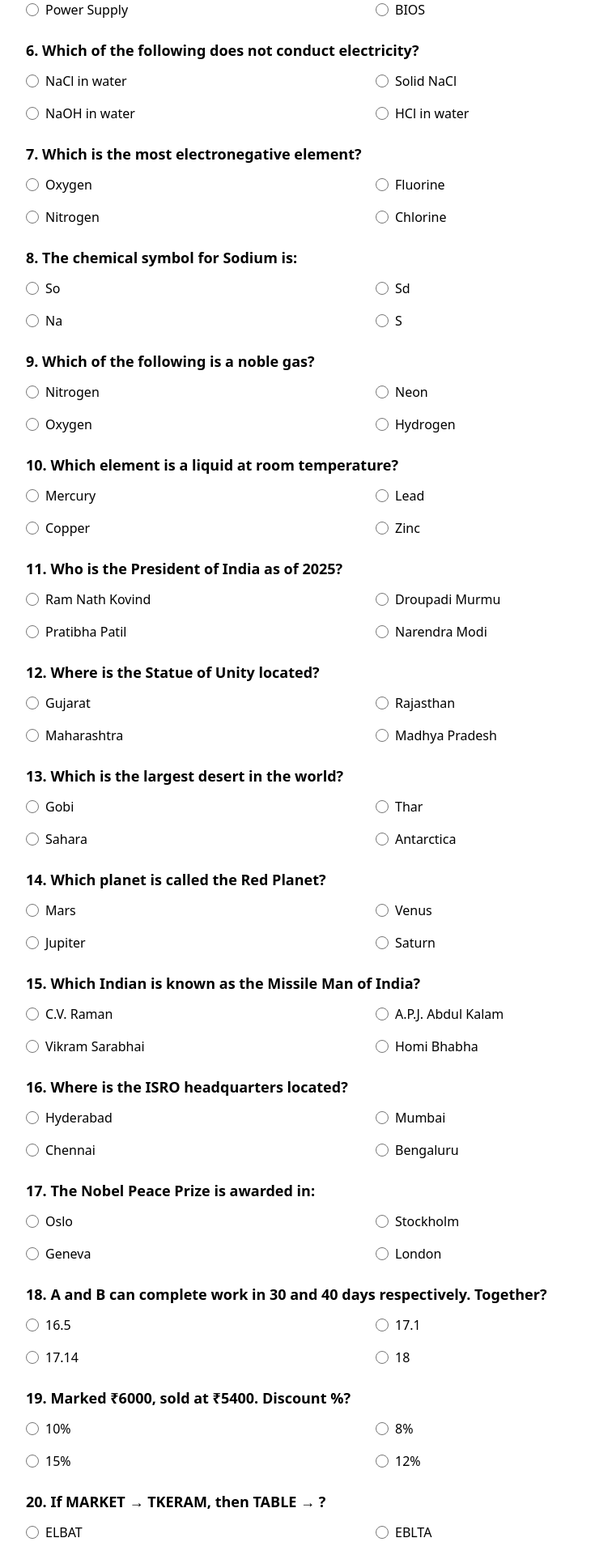
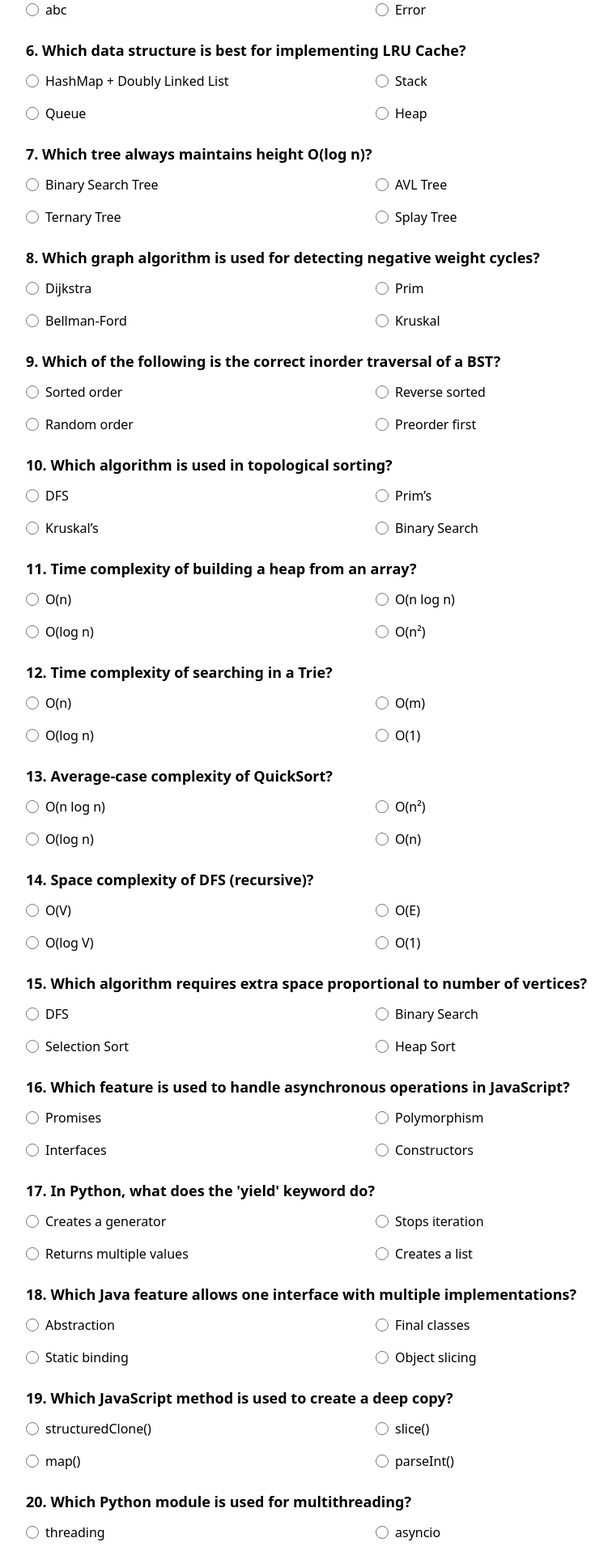
Before and after one commit to maheshkhatri2058/SigmaQuizeHost, a React (Vite) app: page /quize in a window 1280 px wide. Shown: the part 660-2580 px from the top of the page at 81% size, without its empty margins (184-940 px from the left). Built offline with nearby package versions, Linux system fonts and the light colour scheme.

Commit message:
bew fifbfbkdfv

```diff
--- a/src/UI/Landingpage.jsx
+++ b/src/UI/Landingpage.jsx
@@ -6,9 +6,8 @@ const Landingpage = () => {
     <>
     <Navbar/>
         <section className="bg-[url('/bg.jpg')] bg-cover bg-center h-screen p-4 flex flex-col justify-center align-middle items-center gap-2">
-        <h2 className='text-center align-middle text-white text-3xl  font-semibold'>Welcome to <span className='text-orange-600 font-semibold'> TECHTUSSLE </span>-25<br></br> Host By MCA Departement</h2>
+        <h2 className='text-center align-middle text-white text-3xl  font-semibold'>Welcome to <span className='text-orange-600 font-semibold'> Coding Competition </span>-25<br></br> Host By Acharya Institute of Technology</h2>
         <p className='text-[14px] text-white font-[cursive]'>
-         QuizWhiz – a thrilling quiz competition hosted as part of AVISHKARAM at Acharya Institute of Technology, Bangalore.
 
         </p>
 
--- a/src/UI/Login.jsx
+++ b/src/UI/Login.jsx
@@ -23,10 +23,10 @@ const Login = () => {
 
           {/* Left Side - Instructions */}
           <div className="w-full lg:w-1/2">
-            <h2 className="text-3xl font-bold text-yellow-700 mb-2">Welcome to QuizWizz 2025!</h2>
+            <h2 className="text-3xl font-bold text-yellow-700 mb-2">Welcome to Coding competititon 2025!</h2>
             <p className="text-xl font-semibold text-red-500 mb-4">Basic Rules</p>
             <ul className="text-base sm:text-lg text-gray-800 list-disc pl-5 space-y-2">
-              <li>⏱ You have 50 minutes to complete 50 questions.</li>
+              <li>⏱ You have 25 minutes to complete 25 questions.</li>
               <li>🧭 Close all other browser tabs before starting.</li>
               <li>🚫 Switching tabs will result in auto-termination.</li>
               <li>📵 Do not open any external apps or tools.</li>
@@ -54,7 +54,7 @@ const Login = () => {
               </div>
               <div>
                 <label className="block text-sm font-medium text-gray-700 mb-1">
-                  AUID Number:
+                  College ID:
                 </label>
                 <input
                   type="text"
--- a/src/UI/Navbar.jsx
+++ b/src/UI/Navbar.jsx
@@ -4,9 +4,9 @@ const Navbar = () => {
   return (
     <div className="bg-blue-600 text-white p-4">
       <div className="max-w-7xl mx-auto flex flex-col sm:flex-row items-center justify-between space-y-2 sm:space-y-0">
-        <h2 className="text-xl font-bold text-orange-400">TECHTUSSLE-2025</h2>
+        <h2 className="text-xl font-bold text-orange-400">TECH HABBA 2025</h2>
         <h2 className="text-base sm:text-lg text-white font-bold font-[cursive] text-center sm:text-right">
-          MASTER OF COMPUTER APPLICATION
+          Acharya Institute Of Technology
         </h2>
       </div>
     </div>
--- a/src/UI/quizedata.js
+++ b/src/UI/quizedata.js
@@ -1,264 +1,137 @@
 const quizData = [
-  // 🔸 Section A: General Computer Awareness
+  // 🔸 Section A: Advanced Output-Based Coding
   {
-    question: "What does CPU stand for?",
-    options: ["Central Process Unit", "Central Processing Unit", "Computer Processing Unit", "Central Power Unit"],
-    answer: "Central Processing Unit"
+    question: "What is the output of Python code: print([i for i in range(3)] * 2)?",
+    options: ["[0, 1, 2, 0, 1, 2]", "[0, 1, 2][0, 1, 2]", "Error", "[0, 1, 2] * 2"],
+    answer: "[0, 1, 2, 0, 1, 2]"
   },
   {
-    question: "Which type of software is MS Word?",
-    options: ["System software", "Application software", "Utility software", "Compiler"],
-    answer: "Application software"
+    question: "JavaScript output: console.log([] == ![]);",
+    options: ["true", "false", "undefined", "Error"],
+    answer: "true"
   },
   {
-    question: "Which of the following is a file extension for an Excel file?",
-    options: [".docx", ".pptx", ".xlsx", ".html"],
-    answer: ".xlsx"
+    question: "What is the output of: print({1,2,3} == {3,2,1}) in Python?",
+    options: ["True", "False", "Error", "None"],
+    answer: "True"
   },
   {
-    question: "Which device is used to convert digital signals to analog for internet connectivity?",
-    options: ["Router", "Modem", "Switch", "Hub"],
-    answer: "Modem"
+    question: "Java output: System.out.println(10 + 20 + \"30\" + 40);",
+    options: ["303040", "3030", "30304040", "303040"],
+    answer: "303040"
   },
   {
-    question: "Which of the following is used to boot the computer?",
-    options: ["RAM", "Hard Disk", "Power Supply", "BIOS"],
-    answer: "BIOS"
+    question: "What is the output of Python: print('abc' * 0 + 'xyz')?",
+    options: ["abcxyz", "xyz", "abc", "Error"],
+    answer: "xyz"
   },
 
-  // 🔸 Section B: General Science & Chemistry
+  // 🔸 Section B: Complex Data Structure MCQs
   {
-    question: "Which of the following does not conduct electricity?",
-    options: ["NaCl in water", "Solid NaCl", "NaOH in water", "HCl in water"],
-    answer: "Solid NaCl"
+    question: "Which data structure is best for implementing LRU Cache?",
+    options: ["HashMap + Doubly Linked List", "Stack", "Queue", "Heap"],
+    answer: "HashMap + Doubly Linked List"
   },
   {
-    question: "Which is the most electronegative element?",
-    options: ["Oxygen", "Fluorine", "Nitrogen", "Chlorine"],
-    answer: "Fluorine"
+    question: "Which tree always maintains height O(log n)?",
+    options: ["Binary Search Tree", "AVL Tree", "Ternary Tree", "Splay Tree"],
+    answer: "AVL Tree"
   },
   {
-    question: "The chemical symbol for Sodium is:",
-    options: ["So", "Sd", "Na", "S"],
-    answer: "Na"
+    question: "Which graph algorithm is used for detecting negative weight cycles?",
+    options: ["Dijkstra", "Prim", "Bellman-Ford", "Kruskal"],
+    answer: "Bellman-Ford"
   },
   {
-    question: "Which of the following is a noble gas?",
-    options: ["Nitrogen", "Neon", "Oxygen", "Hydrogen"],
-    answer: "Neon"
+    question: "Which of the following is the correct inorder traversal of a BST?",
+    options: ["Sorted order", "Reverse sorted", "Random order", "Preorder first"],
+    answer: "Sorted order"
   },
   {
-    question: "Which element is a liquid at room temperature?",
-    options: ["Mercury", "Lead", "Copper", "Zinc"],
-    answer: "Mercury"
+    question: "Which algorithm is used in topological sorting?",
+    options: ["DFS", "Prim’s", "Kruskal’s", "Binary Search"],
+    answer: "DFS"
   },
 
-  // 🔸 Section C: GK & Current Affairs
+  // 🔸 Section C: Time & Space Complexity (Advanced)
   {
-    question: "Who is the President of India as of 2025?",
-    options: ["Ram Nath Kovind", "Droupadi Murmu", "Pratibha Patil", "Narendra Modi"],
-    answer: "Droupadi Murmu"
+    question: "Time complexity of building a heap from an array?",
+    options: ["O(n)", "O(n log n)", "O(log n)", "O(n²)"],
+    answer: "O(n)"
   },
   {
-    question: "Where is the Statue of Unity located?",
-    options: ["Gujarat", "Rajasthan", "Maharashtra", "Madhya Pradesh"],
-    answer: "Gujarat"
+    question: "Time complexity of searching in a Trie?",
+    options: ["O(n)", "O(m)", "O(log n)", "O(1)"],
+    answer: "O(m)"
   },
   {
-    question: "Which is the largest desert in the world?",
-    options: ["Gobi", "Thar", "Sahara", "Antarctica"],
-    answer: "Antarctica"
+    question: "Average-case complexity of QuickSort?",
+    options: ["O(n log n)", "O(n²)", "O(log n)", "O(n)"],
+    answer: "O(n log n)"
   },
   {
-    question: "Which planet is called the Red Planet?",
-    options: ["Mars", "Venus", "Jupiter", "Saturn"],
-    answer: "Mars"
+    question: "Space complexity of DFS (recursive)?",
+    options: ["O(V)", "O(E)", "O(log V)", "O(1)"],
+    answer: "O(V)"
   },
   {
-    question: "Which Indian is known as the Missile Man of India?",
-    options: ["C.V. Raman", "A.P.J. Abdul Kalam", "Vikram Sarabhai", "Homi Bhabha"],
-    answer: "A.P.J. Abdul Kalam"
+    question: "Which algorithm requires extra space proportional to number of vertices?",
+    options: ["DFS", "Binary Search", "Selection Sort", "Heap Sort"],
+    answer: "DFS"
+  },
+
+  // 🔸 Section D: Advanced Programming Concepts
+  {
+    question: "Which feature is used to handle asynchronous operations in JavaScript?",
+    options: ["Promises", "Polymorphism", "Interfaces", "Constructors"],
+    answer: "Promises"
   },
   {
-    question: "Where is the ISRO headquarters located?",
-    options: ["Hyderabad", "Mumbai", "Chennai", "Bengaluru"],
-    answer: "Bengaluru"
+    question: "In Python, what does the 'yield' keyword do?",
+    options: ["Creates a generator", "Stops iteration", "Returns multiple values", "Creates a list"],
+    answer: "Creates a generator"
   },
   {
-    question: "The Nobel Peace Prize is awarded in:",
-    options: ["Oslo", "Stockholm", "Geneva", "London"],
-    answer: "Oslo"
+    question: "Which Java feature allows one interface with multiple implementations?",
+    options: ["Abstraction", "Final classes", "Static binding", "Object slicing"],
+    answer: "Abstraction"
   },
   {
-    question: "A and B can complete work in 30 and 40 days respectively. Together?",
-    options: ["16.5", "17.1", "17.14", "18"],
-    answer: "17.14"
+    question: "Which JavaScript method is used to create a deep copy?",
+    options: ["structuredClone()", "slice()", "map()", "parseInt()"],
+    answer: "structuredClone()"
   },
   {
-    question: "Marked ₹6000, sold at ₹5400. Discount %?",
-    options: ["10%", "8%", "15%", "12%"],
-    answer: "10%"
+    question: "Which Python module is used for multithreading?",
+    options: ["threading", "asyncio", "multiprocessing", "os"],
+    answer: "threading"
+  },
+
+  // 🔸 Section E: Logical Advanced Coding MCQs
+  {
+    question: "Which sorting algorithm is stable?",
+    options: ["Merge Sort", "Quick Sort", "Heap Sort", "Selection Sort"],
+    answer: "Merge Sort"
   },
   {
-    question: "If MARKET → TKERAM, then TABLE → ?",
-    options: ["ELBAT", "EBLTA", "EBALT", "EBATL"],
-    answer: "ELBAT"
-  },
-
-  // 🔸 Section D: Business & Economy
-  {
-    question: "Which of the following is a regulatory body for securities and capital markets in India?",
-    options: ["RBI", "SEBI", "IRDAI", "NABARD"],
-    answer: "SEBI"
+    question: "Which hashing collision technique uses linked lists?",
+    options: ["Chaining", "Linear Probing", "Quadratic Probing", "Double Hashing"],
+    answer: "Chaining"
   },
   {
-    question: "The 'Startup India' initiative was launched in:",
-    options: ["2014", "2015", "2016", "2017"],
-    answer: "2016"
+    question: "Which operation on a Red-Black tree may cause recoloring?",
+    options: ["Insertion", "Traversal", "Searching", "Deletion only"],
+    answer: "Insertion"
   },
   {
-    question: "What is Net Worth in business terms?",
-    options: ["Assets – Liabilities", "Revenue – Cost", "Income – Tax", "Sales – Marketing"],
-    answer: "Assets – Liabilities"
+    question: "Which of the following is NOT a characteristic of DP problems?",
+    options: ["Optimal substructure", "Overlapping subproblems", "Greedy choice works", "Memoization possible"],
+    answer: "Greedy choice works"
   },
   {
-    question: "Which of the following is a government e-commerce platform?",
-    options: ["Flipkart", "Amazon", "GeM", "Myntra"],
-    answer: "GeM"
-  },
-  {
-    question: "Which country launched AI-powered digital currency?",
-    options: ["China", "Sweden", "Nigeria", "Bahamas"],
-    answer: "China"
-  },
-  {
-    question: "Indian named in TIME’s 100 Innovators 2025?",
-    options: ["Nikhil Kamath", "Gita Gopinath", "Kiran Mazumdar-Shaw", "Nandan Nilekani"],
-    answer: "Nandan Nilekani"
-  },
-  {
-    question: "Theme of World Health Day 2025?",
-    options: ["Health for All", "Our Planet, Our Health", "Building a Fairer World", "My Health, My Right"],
-    answer: "My Health, My Right"
-  },
-  {
-    question: "Cleanest city in India (Swachh Survekshan 2024–25)?",
-    options: ["Surat", "Navi Mumbai", "Indore", "Ahmedabad"],
-    answer: "Indore"
-  },
-  {
-    question: "Which city ranked third cleanest in Swachh Survekshan 2024–25?",
-    options: ["Bhopal", "Navi Mumbai", "Ahmedabad", "Lucknow"],
-    answer: "Navi Mumbai"
-  },
-  {
-    question: "First 7-star Garbage Free City in UP?",
-    options: ["Prayagraj", "Lucknow", "Agra", "Gorakhpur"],
-    answer: "Lucknow"
-  },
-
-  // 🔸 Section E: Reasoning & Aptitude
-  {
-    question: "Pointing to a man, Ramesh says, 'He is the son of my grandfather's only son.'",
-    options: ["Brother", "Father", "Cousin", "Uncle"],
-    answer: "Brother"
-  },
-  {
-    question: "Pointing to a man, a woman said, 'He is my brother’s only son.'",
-    options: ["Nephew", "Son", "Brother", "Cousin"],
-    answer: "Nephew"
-  },
-  {
-    question: "A person walks 4 km north, then 3 km east, and 2 km south. How far is he from his starting point?",
-    options: ["5 km", "4 km", "3 km", "7 km"],
-    answer: "4 km"
-  },
-  {
-    question: "What is the angle between clock hands at 3:15?",
-    options: ["30°", "37.5°", "45°", "52.5°"],
-    answer: "52.5°"
-  },
-  {
-    question: "How many times do hour & minute hands overlap in 24 hours?",
-    options: ["22", "24", "44", "48"],
-    answer: "44"
-  },
-  {
-    question: "Clock shows 4:20. What’s the angle between the hands?",
-    options: ["10°", "20°", "30°", "40°"],
-    answer: "20°"
-  },
-  {
-    question: "A is taller than B but shorter than C. D is shorter than E but taller than B. E is shorter than C but taller than A. Who is the tallest?",
-    options: ["A", "B", "C", "E"],
-    answer: "C"
-  },
-  {
-    question: "Which key is used to refresh a webpage in most browsers?",
-    options: ["F2", "F5", "F12", "Ctrl + R"],
-    answer: "F5"
-  },
-  {
-    question: "Oxidation number of sulfur in H₂SO₄?",
-    options: ["+2", "+6", "+4", "+8"],
-    answer: "+6"
-  },
-  {
-    question: "Which gas turns lime water milky?",
-    options: ["CO₂", "SO₂", "O₂", "N₂"],
-    answer: "CO₂"
-  },
-
-  // 🔸 Section F: Chemistry & Miscellaneous
-  {
-    question: "pH value of pure water at 25°C is:",
-    options: ["6", "7", "8", "9"],
-    answer: "7"
-  },
-  {
-    question: "What type of bond is formed by sharing electrons?",
-    options: ["Ionic bond", "Metallic bond", "Covalent bond", "Hydrogen bond"],
-    answer: "Covalent bond"
-  },
-  {
-    question: "The currency of South Korea is:",
-    options: ["Yen", "Yuan", "Won", "Ringgit"],
-    answer: "Won"
-  },
-  {
-    question: "Sensex is related to which stock exchange?",
-    options: ["NSE", "BSE", "NYSE", "LSE"],
-    answer: "BSE"
-  },
-  {
-    question: "The term inflation refers to:",
-    options: ["Rise in unemployment", "Rise in general price levels", "Decrease in GDP", "Increase in foreign reserves"],
-    answer: "Rise in general price levels"
-  },
-  {
-    question: "Which country is India’s largest trading partner (as of 2025)?",
-    options: ["USA", "UAE", "China", "Germany"],
-    answer: "USA"
-  },
-  {
-    question: "The abbreviation MSME stands for:",
-    options: ["Medium Small Manufacturing Enterprises", "Ministry of Small and Medium Enterprises", "Micro, Small and Medium Enterprises", "Mega, Small and Micro Enterprises"],
-    answer: "Micro, Small and Medium Enterprises"
-  },
-  {
-    question: "Primary goal of Corporate Social Responsibility (CSR)?",
-    options: ["Increase profit", "Marketing", "Social welfare and sustainability", "Tax saving"],
-    answer: "Social welfare and sustainability"
-  },
-  {
-    question: "Theme of ‘World Immunization Week 2025’?",
-    options: ["Vaccines Save Lives", "Immunization for All is Humanly Possible", "Health is a Right", "Protect Every Child"],
-    answer: "Immunization for All is Humanly Possible"
-  },
-  {
-    question: "Theme for World Hypertension Day 2025?",
-    options: ["Prevent Hypertension", "Measure Your Blood Pressure Accurately, Control It, Live Longer", "Health Check for All", "Cardiac Safety Now"],
-    answer: "Measure Your Blood Pressure Accurately, Control It, Live Longer"
+    question: "Which algorithm is used in detecting strongly connected components?",
+    options: ["Kosaraju", "Dijkstra", "Prim", "Heapify"],
+    answer: "Kosaraju"
   }
 ];
 
```
